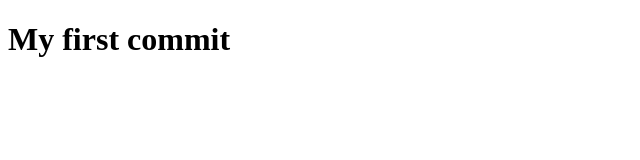
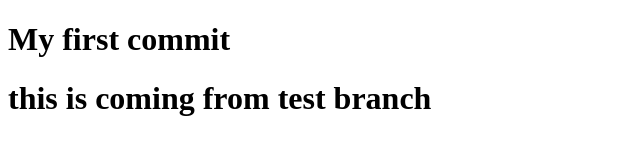
Before and after one commit to aitenova999/project-practice, a plain HTML site: page index.html in a window 1280 px wide. Shown: the whole page, without its empty margins (0-640 px from the left). Drawn offline with Linux system fonts and the light colour scheme.

Commit message:
coming from

```diff
--- a/index.html
+++ b/index.html
@@ -10,5 +10,7 @@
     <h1>
         My first commit
     </h1>
+
+    <h1>this is coming from test branch</h1>
 </body>
 </html>
```
